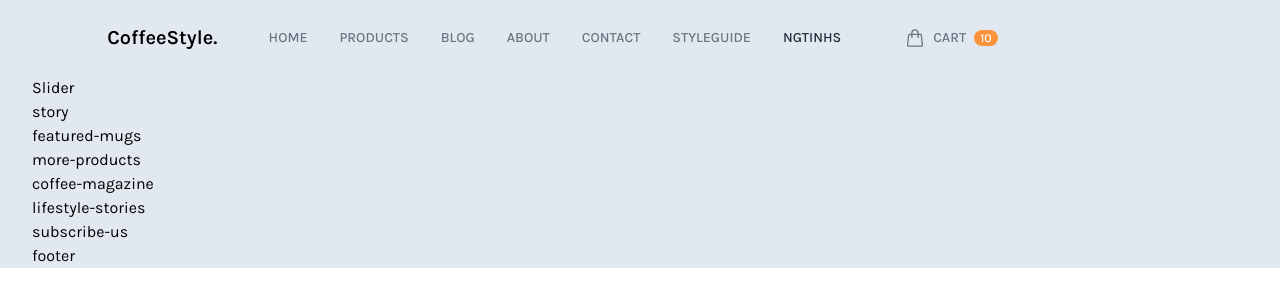
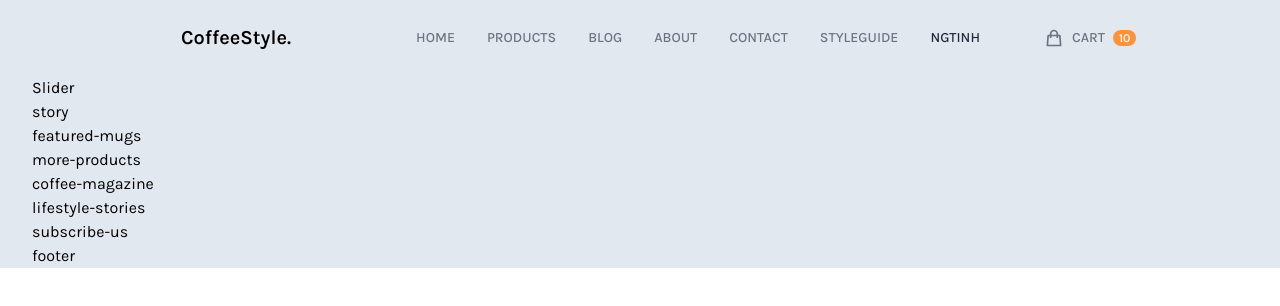
Before and after one commit to Ngtinhs/TailwindcssCoffee, a website: page public/index.html in a window 1280 px wide. Drawn offline with Linux system fonts and the light colour scheme.

Commit message:
fix responsive

```diff
--- a/public/index.html
+++ b/public/index.html
@@ -17,44 +17,45 @@
           <div class="logo basis-2/6 text-center text-xl font-semibold cursor-pointer">
             CoffeeStyle.
           </div>
-            <ul id="ct-top-menu" class="basis-3/6 lg:basis-1/6 hidden lg:flex lg:items-center lg:justify-end lg:gap-8 text-sm text-gray-500 font-medium">
-                <li class="cursor-pointer py-1 hover:text-gray-800 relative after:lg:absolute after:lg:bottom-0 after:lg:left-0 after:lg:bg-light-coffee after:lg:h-0.5 after:lg:w-0 hover:after:lg:w-full after:lg:transition-all after:lg:ease-in-out after:lg:duration-300 uppercase">
-                    <a href="" class="">HOME</a>
+          <ul id="ct-top-menu" class="basis-3/6 hidden lg:flex lg:items-center lg:justify-end lg:gap-8 uppercase text-sm text-gray-500 font-medium">
+            <li class="ct-top-menu-item">
+              <a href="#" class="">Home</a>
             </li>
             <li class="ct-top-menu-item">
-                    <a href="" class="">PRODUCTS</a>
+              <a href="#" class="">Products</a>
             </li>
             <li class="ct-top-menu-item">
-                    <a href="" class="">BLOG</a>
+              <a href="#" class="">Blog</a>
             </li>
             <li class="ct-top-menu-item">
-                    <a href="" class="">ABOUT</a>
+              <a href="#" class="">About</a>
             </li>
             <li class="ct-top-menu-item">
-                    <a href="" class="">CONTACT</a>
+              <a href="#" class="">Contact</a>
             </li>
             <li class="ct-top-menu-item">
-                    <a href="" class="">STYLEGUIDE</a>
+              <a href="#" class="">StyleGuide</a>
             </li>
             <li class="ct-top-menu-item ct-top-menu-item-active">
-                    <a href="#" target="_blank" class="">Ngtinhs</a>
+              <a href="#" target="blank" class="">Ngtinh</a>
             </li>
           </ul>
-            <ul class="basis-3/6 flex justify-end lg:justify-start items-center ml-16 uppercase text-sm text-gray-500 font-medium">
+
+          <ul class="basis-3/6 lg:basis-1/6 flex justify-end lg:justify-start items-center ml-16 uppercase text-sm text-gray-500 font-medium">
             <li class="ct-top-menu-item">
               <a href="#" class="flex items-center">
-                      <svg xmlns="http://www.w3.org/2000/svg" fill="none" viewBox="0 0 24 24" stroke-width="1.5" stroke="currentColor" class="ct-icon">
-                        <path stroke-linecap="round" stroke-linejoin="round" d="M15.75 10.5V6a3.75 3.75 0 10-7.5 0v4.5m11.356-1.993l1.263 12c.07.665-.45 1.243-1.119 1.243H4.25a1.125 1.125 0 01-1.12-1.243l1.264-12A1.125 1.125 0 015.513 7.5h12.974c.576 0 1.059.435 1.119 1.007zM8.625 10.5a.375.375 0 11-.75 0 .375.375 0 01.75 0zm7.5 0a.375.375 0 11-.75 0 .375.375 0 01.75 0z" />
+                <svg xmlns="http://www.w3.org/2000/svg" class="ct-icon" fill="none" viewBox="0 0 24 24" stroke="currentColor" stroke-width="2">
+                  <path stroke-linecap="round" stroke-linejoin="round" d="M16 11V7a4 4 0 00-8 0v4M5 9h14l1 12H4L5 9z" />
                 </svg>
-                      <span class="mx-2">cart</span>
+                <span class="mx-2">Cart</span>
                 <span class="ct-badge-circle bg-orange-400 text-white">10</span>
               </a>
             </li>
           </ul>
 
-            <div class="basis-1/6 lg:hidden flex items-center cursor-pointer px-2 sm:px-8">
-              <svg id="ct-toggle-top-menu-icon" xmlns="http://www.w3.org/2000/svg" fill="none" viewBox="0 0 24 24" stroke-width="1.5" stroke="currentColor" class="ct-icon">
-                <path stroke-linecap="round" stroke-linejoin="round" d="M3.75 6.75h16.5M3.75 12h16.5m-16.5 5.25h16.5" />
+          <div class="basis-1/6 lg:hidden flex items-center cursor-pointer px-3 sm:px-8">
+            <svg id="ct-toggle-top-menu-icon" xmlns="http://www.w3.org/2000/svg" class="ct-icon" fill="none" viewBox="0 0 24 24" stroke="currentColor" stroke-width="2">
+              <path stroke-linecap="round" stroke-linejoin="round" d="M4 6h16M4 12h16M4 18h16" />
             </svg>
           </div>
         </nav>
--- a/src/input.css
+++ b/src/input.css
@@ -3,19 +3,22 @@
 @tailwind components;
 @tailwind utilities;
 
+/* ct = custom */
 .ct-topmenu-expanded {
-    @apply absolute top-10 z-50 w-full bg-white text-center animate-slideDown;
+  @apply absolute top-10 z-50 w-full text-center bg-white animate-slideDown;
 }
+
 .ct-top-menu-item {
-    @apply cursor-pointer py-1 hover:text-gray-800 relative after:lg:absolute after:lg:bottom-0 after:lg:left-0 after:lg:bg-light-coffee after:lg:h-0.5 after:lg:w-0 hover:after:lg:w-full after:lg:transition-all after:lg:ease-in-out after:lg:duration-300 uppercase;
+  @apply cursor-pointer py-1 hover:text-gray-800 relative after:lg:absolute after:lg:bottom-0 after:lg:left-0 after:lg:bg-light-coffee after:lg:h-0.5 after:lg:w-0 hover:after:lg:w-full after:lg:transition-all after:lg:ease-in-out after:lg:duration-300;
 }
 .ct-top-menu-item-active {
-    @apply text-gray-800;
-    }
+  @apply text-gray-800;
+}
 
 .ct-icon {
-    @apply w-5 h-5 inline-block;
+  @apply w-5 h-5 inline-block;
 }
+
 .ct-badge-circle {
-    @apply text-xs text-center rounded-full px-1.5;
+  @apply text-xs text-center rounded-full px-1.5;
 }
--- a/tailwind.config.js
+++ b/tailwind.config.js
@@ -7,7 +7,7 @@ module.exports = {
         Karla: ['Karla', 'sans-serif']
       },
       colors: {
-        'light-coffee': '#c89f94'
+        'light-coffee': '#C89F94'
       },
       keyframes: {
         slideDown: {
```
Also changed, not shown: public/img/slide.jpeg (added), public/output.css. Lines whose indentation alone changed are shown as unchanged.
